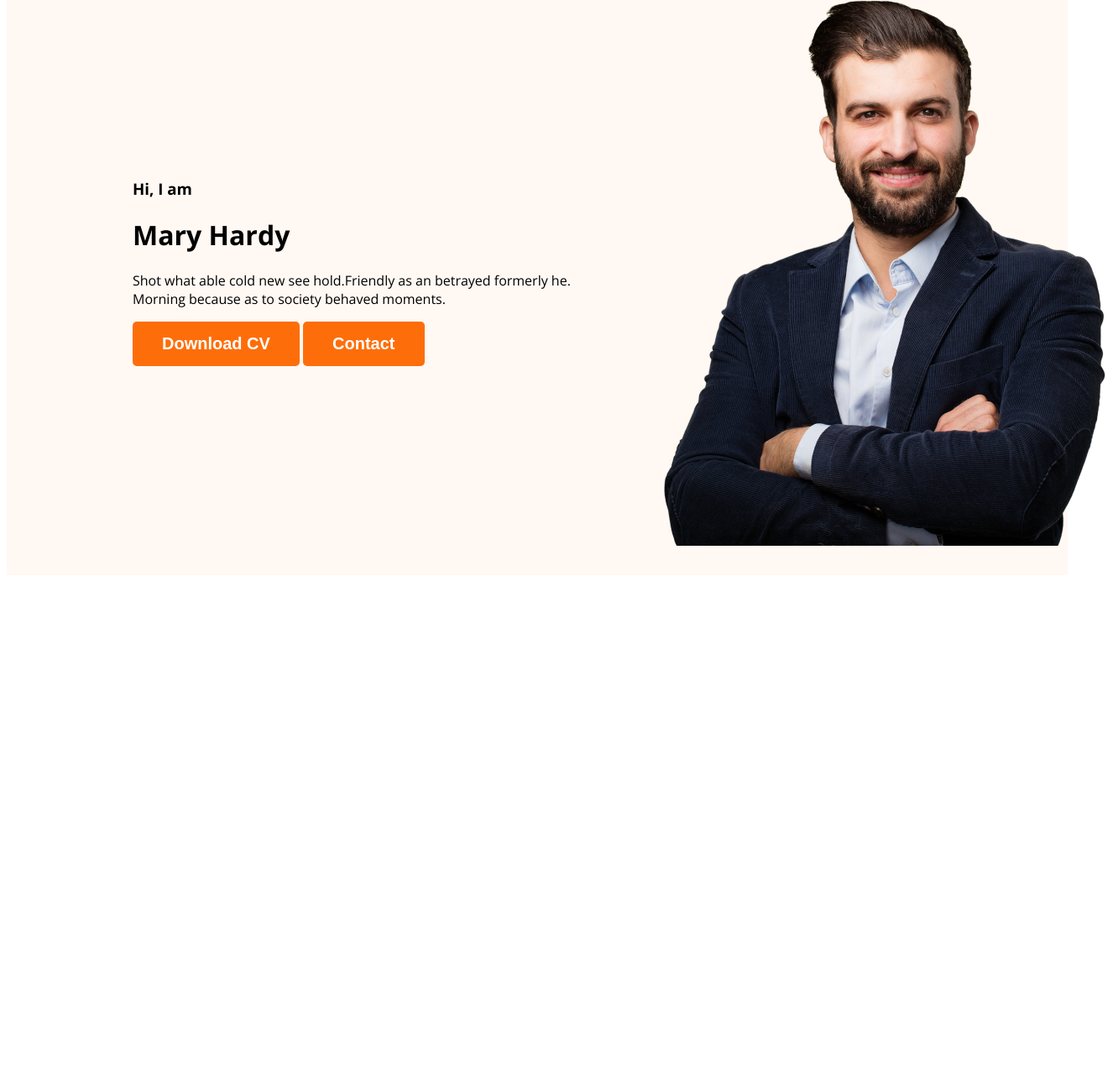
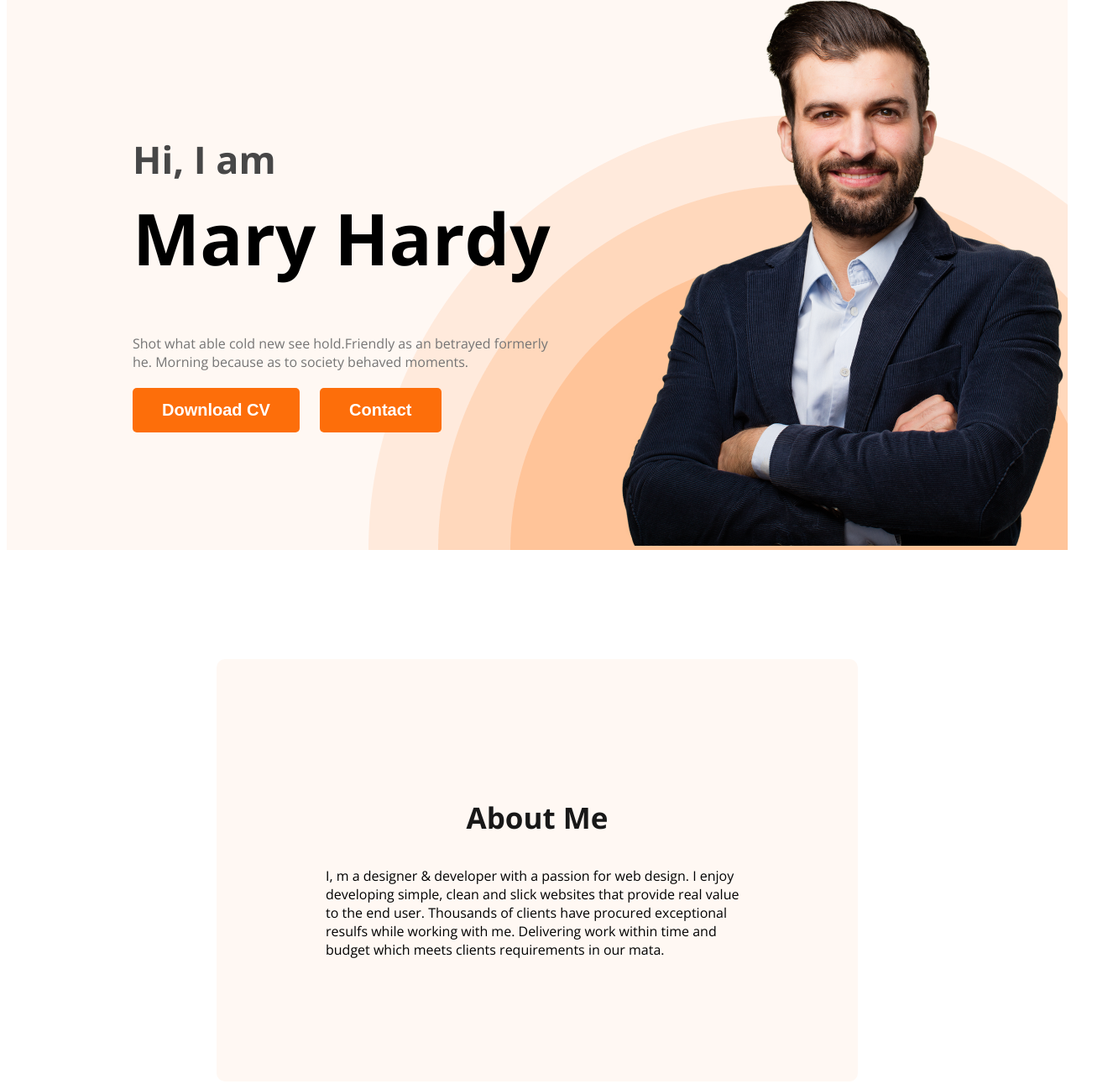
Before and after one commit to WasikBinMashuk/webdeveloper-portfolio, a plain HTML site: page index.html in a window 1280 px wide. Shown: the part 215-1506 px from the top of the page at 84% size, 1326 px wide, since content can reach past the window. Before the commit the page ends 908 px from the top, so only its background shows below. Drawn offline with nearby package versions, Linux system fonts and the light colour scheme.

Commit message:
about section created

```diff
--- a/index.html
+++ b/index.html
@@ -22,12 +22,12 @@
         </nav>
 
         <div class="banner">
-            <div>
+            <div class="banner-content">
                 <h3 class="banner-greeting">Hi, I am</h3>
                 <h1 class="banner-title">Mary Hardy</h1>
-                <p>Shot what able cold new see hold.Friendly as an betrayed formerly he. Morning because as to society behaved moments.</p>
-                <button class="btn-primary">Download CV</button>
-                <button class="btn-primary">Contact</button>
+                <p class="banner-description">Shot what able cold new see hold.Friendly as an betrayed formerly he. Morning because as to society behaved moments.</p>
+                <button class="btn-primary banner-btn">Download CV</button>
+                <button class="btn-primary banner-btn">Contact</button>
             </div>
             <div class="banner-img">
                 <img src="images/hardy.png" alt="">
@@ -36,6 +36,10 @@
     </header>
 
     <main>
+        <section class="about">
+            <h3 class="section-title">About Me</h3>
+            <p class="section-description">I, m a designer & developer with a passion for web design. I enjoy developing simple, clean and slick websites that provide real value to the end user. Thousands of clients have procured exceptional resulfs while working with me. Delivering work within time and budget which meets clients requirements in our mata.</p>
+        </section>
 
     </main>
 
--- a/styles/portfolio.css
+++ b/styles/portfolio.css
@@ -15,6 +15,8 @@ body {
     font-weight: 700;
     padding: 15px 35px;
 }
+
+/* nav section styles */
 
 nav {
     display: flex;
@@ -45,14 +47,75 @@ nav a {
 }
 
 /* header related styles */
-header{
+header {
     background: #FFF8F3;
+    background-image: url('../images/header_bg.png');
+    background-repeat: no-repeat;
+    background-position: bottom right;
 }
-.banner{
-    padding: 30px 30px 30px 150px;
+
+.banner {
+    padding: 30px 30px 0px 150px;
     display: flex;
     align-items: center;
+    justify-content: space-between;
 }
-.banner-img{
-    width: 500px;
+
+.banner-img {
+    width: 550px;
 }
+
+.banner-greeting {
+    font-size: 45px;
+    color: #474747;
+    margin-bottom: 0;
+}
+
+.banner-title {
+    font-size: 85px;
+    font-weight: 700;
+    margin-top: 5px;
+}
+
+.banner-description {
+    color: #757575;
+    margin-bottom: 20px;
+}
+
+.banner-btn {
+    margin-right: 20px;
+}
+
+.banner-content {
+    max-width: 500px;
+}
+
+/* main section styles */
+
+
+
+/* about section styles */
+
+.about {
+    padding: 130px;
+    border-radius: 10px;
+    background: #FFF8F3;
+    margin: 130px 250px 130px 250px;
+
+}
+
+.section-title {
+    color: #181818;
+    text-align: center;
+    font-size: 35px;
+    font-weight: 700;
+
+}
+
+.sectiondescription {
+    color: #757575;
+    text-align: center;
+    font-size: 18px;
+    font-weight: 400;
+
+}
```
